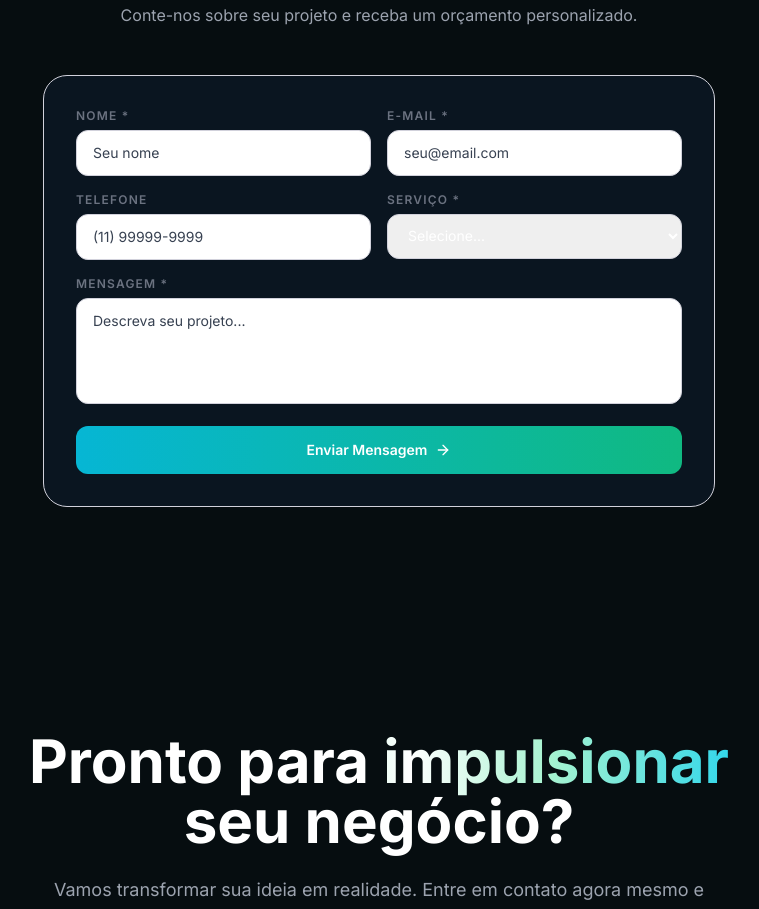
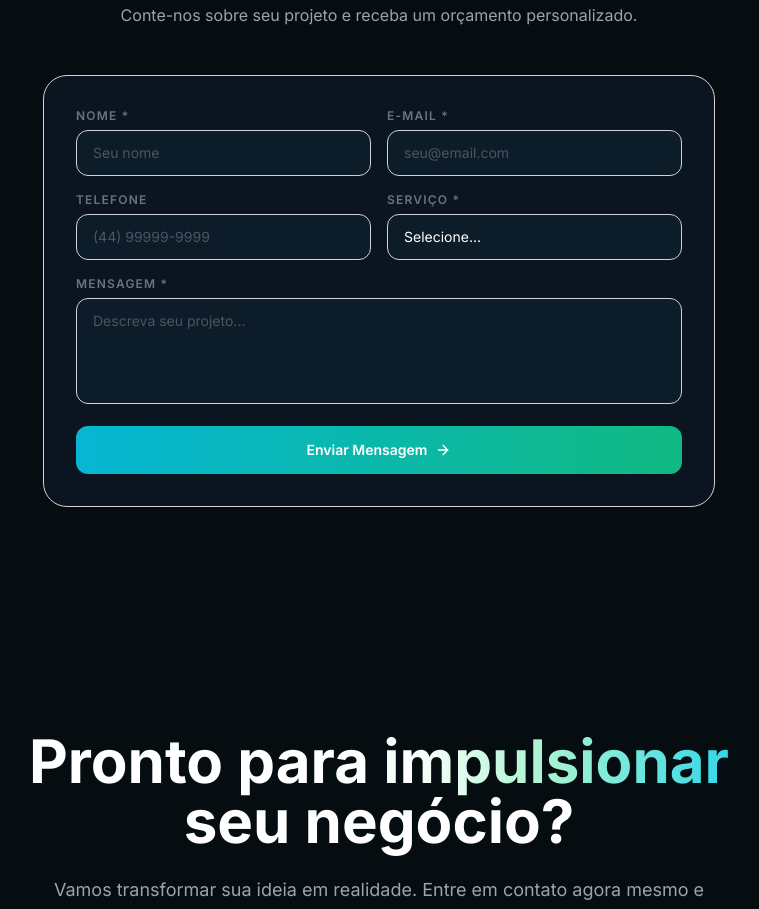
Before and after one commit to vini2luiz/Business-IA-, a Next.js app: page / in a window 1280 px wide. Shown: the part 5180-6089 px from the top of the page, without its empty margins (261-1020 px from the left). Built offline with nearby package versions, Linux system fonts and the light colour scheme.

Commit message:
serviço de email

```diff
--- a/src/app/page.tsx
+++ b/src/app/page.tsx
@@ -1,7 +1,13 @@
 "use client"
 
 import { useState, useEffect } from 'react'
+import emailjs from '@emailjs/browser'
 import { ArrowRight, Check, Star, Code, Cpu, Menu, X, MessageCircle, ChevronRight, Sparkles, Workflow, Globe, Layers } from 'lucide-react'
+
+// ── EmailJS ─ preencha com seus dados do emailjs.com ──
+const EMAILJS_SERVICE_ID  = 'service_f6w43fq'
+const EMAILJS_TEMPLATE_ID = 'template_hqbphnj'
+const EMAILJS_PUBLIC_KEY  = '-vIbGd_1y4-c5rkDP'
 
 export default function Home() {
   const [formData, setFormData] = useState({
@@ -28,24 +34,26 @@ export default function Home() {
     e.preventDefault()
     setIsSubmitting(true)
     try {
-      const zapierWebhookUrl = process.env.NEXT_PUBLIC_ZAPIER_WEBHOOK_URL || 'YOUR_ZAPIER_WEBHOOK_URL'
-      await fetch(zapierWebhookUrl, {
-        method: 'POST',
-        mode: 'no-cors',
-        headers: { 'Content-Type': 'application/json' },
-        body: JSON.stringify({
-          ...formData,
-          timestamp: new Date().toISOString(),
-          source: 'website-contact-form'
-        })
-      })
+      await emailjs.send(
+        EMAILJS_SERVICE_ID,
+        EMAILJS_TEMPLATE_ID,
+        {
+          from_name:    formData.name,
+          from_email:   formData.email,
+          phone:        formData.phone,
+          service:      formData.service,
+          message:      formData.message,
+          to_email:     'vini2luiz@gmail.com',
+        },
+        EMAILJS_PUBLIC_KEY
+      )
       setIsSubmitted(true)
       setTimeout(() => {
         setIsSubmitted(false)
         setFormData({ name: '', email: '', phone: '', service: '', message: '' })
       }, 3000)
     } catch {
-      alert('Erro ao enviar formulário. Verifique sua conexão.')
+      alert('Erro ao enviar. Tente novamente ou fale pelo WhatsApp.')
     } finally {
       setIsSubmitting(false)
     }
@@ -575,7 +583,7 @@ export default function Home() {
                       value={formData.name}
                       onChange={handleInputChange}
                       required
-                      className="w-full px-4 py-3 bg-white/4 border border-white/8 rounded-xl text-white placeholder-gray-700 focus:border-cyan-500/50 focus:outline-none focus:bg-white/6 transition-all text-sm"
+                      className="w-full px-4 py-3 bg-[#0c1c28] border border-white/8 rounded-xl text-white placeholder-gray-600 focus:border-cyan-500/50 focus:outline-none focus:bg-[#0e2030] transition-all text-sm"
                       placeholder="Seu nome"
                     />
                   </div>
@@ -587,7 +595,7 @@ export default function Home() {
                       value={formData.email}
                       onChange={handleInputChange}
                       required
-                      className="w-full px-4 py-3 bg-white/4 border border-white/8 rounded-xl text-white placeholder-gray-700 focus:border-cyan-500/50 focus:outline-none focus:bg-white/6 transition-all text-sm"
+                      className="w-full px-4 py-3 bg-[#0c1c28] border border-white/8 rounded-xl text-white placeholder-gray-600 focus:border-cyan-500/50 focus:outline-none focus:bg-[#0e2030] transition-all text-sm"
                       placeholder="seu@email.com"
                     />
                   </div>
@@ -600,8 +608,8 @@ export default function Home() {
                       name="phone"
                       value={formData.phone}
                       onChange={handleInputChange}
-                      className="w-full px-4 py-3 bg-white/4 border border-white/8 rounded-xl text-white placeholder-gray-700 focus:border-cyan-500/50 focus:outline-none focus:bg-white/6 transition-all text-sm"
-                      placeholder="(11) 99999-9999"
+                      className="w-full px-4 py-3 bg-[#0c1c28] border border-white/8 rounded-xl text-white placeholder-gray-600 focus:border-cyan-500/50 focus:outline-none focus:bg-[#0e2030] transition-all text-sm"
+                      placeholder="(44) 99999-9999"
                     />
                   </div>
                   <div>
@@ -611,7 +619,8 @@ export default function Home() {
                       value={formData.service}
                       onChange={handleInputChange}
                       required
-                      className="w-full px-4 py-3 bg-white/4 border border-white/8 rounded-xl text-white focus:border-cyan-500/50 focus:outline-none transition-all text-sm"
+                      className="w-full px-4 py-3 bg-[#0c1c28] border border-white/8 rounded-xl text-white focus:border-cyan-500/50 focus:outline-none focus:bg-[#0e2030] transition-all text-sm appearance-none"
+                      style={{ colorScheme: 'dark' }}
                     >
                       <option value="" className="bg-[#111]">Selecione...</option>
                       <option value="agentes-ia" className="bg-[#111]">Agentes de IA</option>
@@ -630,7 +639,7 @@ export default function Home() {
                     onChange={handleInputChange}
                     rows={4}
                     required
-                    className="w-full px-4 py-3 bg-white/4 border border-white/8 rounded-xl text-white placeholder-gray-700 focus:border-cyan-500/50 focus:outline-none focus:bg-white/6 transition-all resize-none text-sm"
+                    className="w-full px-4 py-3 bg-[#0c1c28] border border-white/8 rounded-xl text-white placeholder-gray-600 focus:border-cyan-500/50 focus:outline-none focus:bg-[#0e2030] transition-all resize-none text-sm"
                     placeholder="Descreva seu projeto..."
                   />
                 </div>
```
Also changed, not shown: package.json (+4 -3 lines), 1 other file (tests, documents, lock files or other folders).
